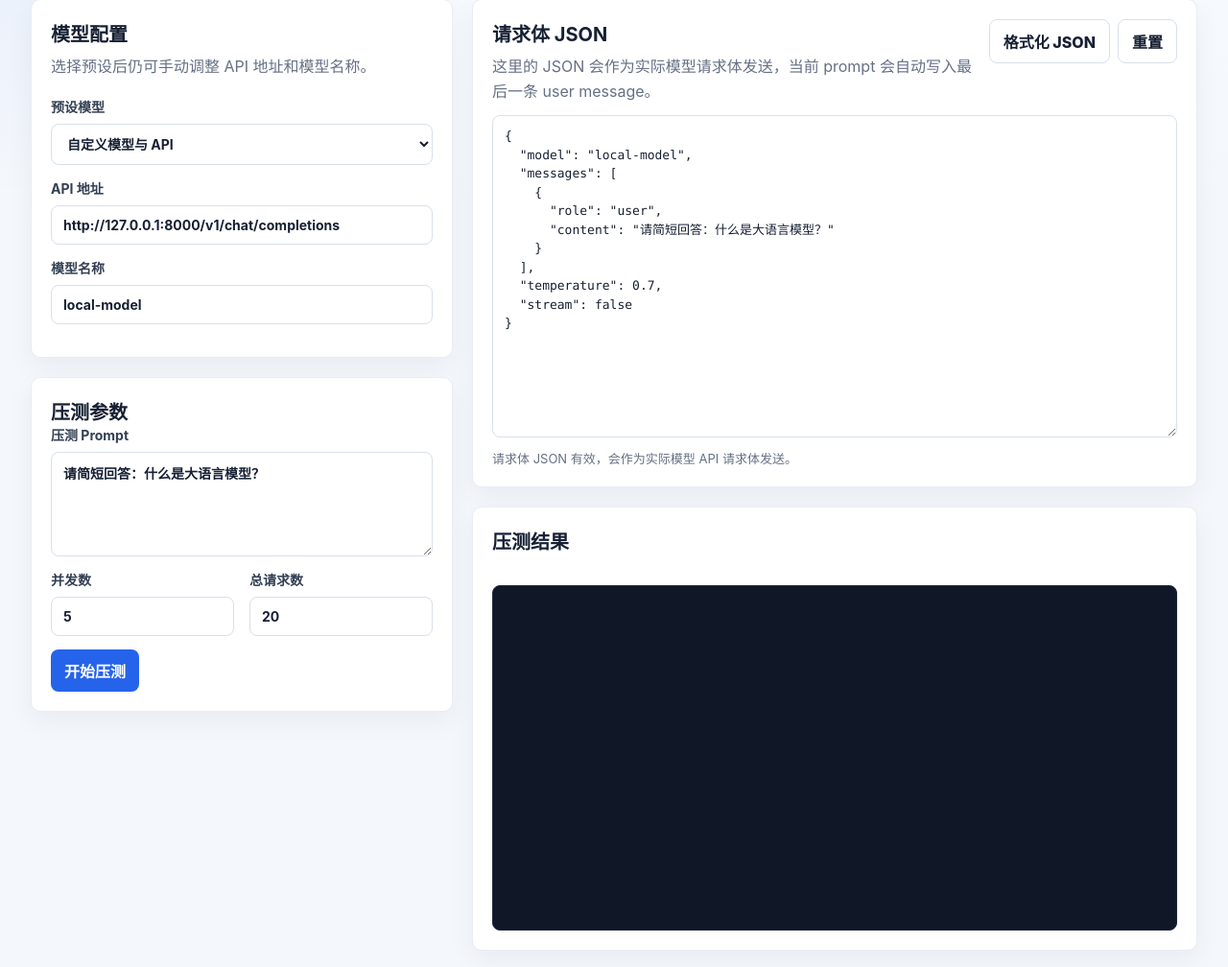
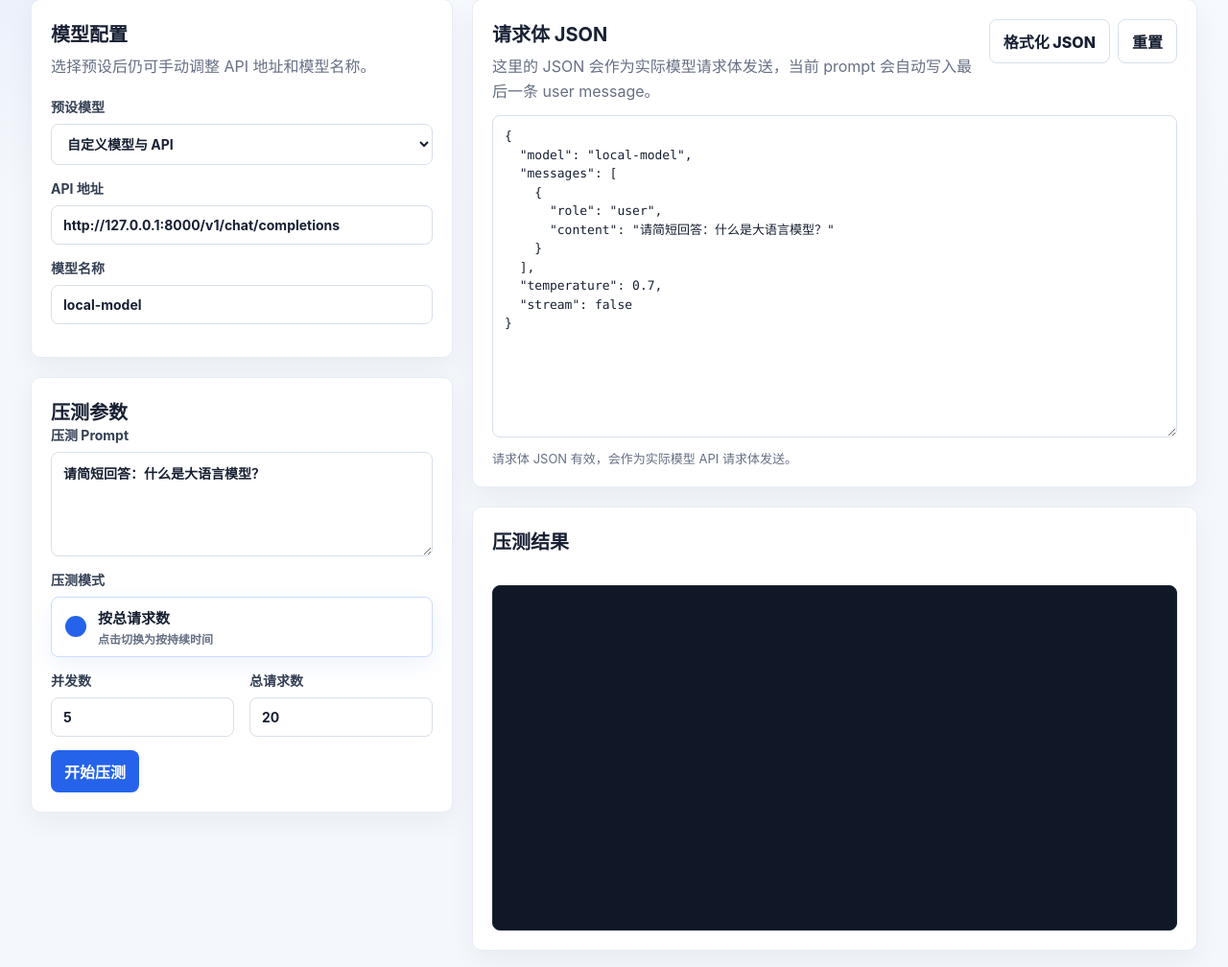
Before and after one commit to ssssssplus/modelBatchTest, a Flask app: page /pressure in a window 1280 px wide. Shown: the part 307-1315 px from the top of the page at 96% size. Run offline with Flask 3, Linux system fonts and the light colour scheme.

Commit message:
增加按总请求数和按持续时间两种压测模式

```diff
--- a/app/routes.py
+++ b/app/routes.py
@@ -194,16 +194,25 @@ def export_batch_results():
 def pressure_test():
     payload = request.get_json(silent=True) or {}
     prompt = (payload.get("prompt") or "Hello, please respond briefly.").strip()
+    mode = payload.get("pressure_mode") or "requests"
+    if mode not in {"requests", "duration"}:
+        return jsonify({"error": "pressure_mode must be requests or duration"}), 400
+
     try:
         concurrency = _positive_int_from_request(payload, "concurrency", 5)
-        total_requests = _positive_int_from_request(payload, "total_requests", 20)
+        total_requests = _positive_int_from_request(payload, "total_requests", 20) if mode == "requests" else None
+        duration_seconds = _positive_int_from_request(payload, "duration_seconds", 60) if mode == "duration" else None
     except ValueError as exc:
         return jsonify({"error": str(exc)}), 400
 
-    if concurrency < 1 or total_requests < 1:
-        return jsonify({"error": "concurrency and total_requests must be positive"}), 400
-    if concurrency > 100 or total_requests > 5000:
-        return jsonify({"error": "concurrency <= 100 and total_requests <= 5000"}), 400
+    if concurrency < 1:
+        return jsonify({"error": "concurrency must be positive"}), 400
+    if concurrency > 100:
+        return jsonify({"error": "concurrency <= 100"}), 400
+    if mode == "requests" and (total_requests < 1 or total_requests > 5000):
+        return jsonify({"error": "total_requests must be between 1 and 5000"}), 400
+    if mode == "duration" and (duration_seconds < 1 or duration_seconds > 3600):
+        return jsonify({"error": "duration_seconds must be between 1 and 3600"}), 400
 
     client = _client_from_request(payload)
     try:
@@ -216,6 +225,7 @@ def pressure_test():
         prompt=prompt,
         concurrency=concurrency,
         total_requests=total_requests,
+        duration_seconds=duration_seconds,
         request_body=request_body,
     )
     return jsonify(summary)
--- a/app/static/css/styles.css
+++ b/app/static/css/styles.css
@@ -346,6 +351,71 @@ textarea {
   gap: 16px;
 }
 
+.mode-field {
+  margin-bottom: 14px;
+}
+
+.field-label {
+  display: block;
+  margin-bottom: 8px;
+  color: #344054;
+  font-size: 14px;
+  font-weight: 700;
+}
+
+.mode-toggle {
+  position: relative;
+  display: flex;
+  width: 100%;
+  min-height: 52px;
+  flex-direction: column;
+  align-items: flex-start;
+  gap: 3px;
+  padding: 10px 14px 10px 48px;
+  overflow: hidden;
+  border: 1px solid #cddcff;
+  color: var(--text);
+  background: #ffffff;
+  box-shadow: 0 8px 22px rgba(37, 99, 235, 0.08);
+  transition: border-color 180ms ease, box-shadow 180ms ease, transform 180ms ease, background 180ms ease;
+}
+
+.mode-toggle::before {
+  content: "";
+  position: absolute;
+  left: 14px;
+  top: 50%;
+  width: 22px;
+  height: 22px;
+  border-radius: 999px;
+  background: var(--primary);
+  transform: translateY(-50%);
+  transition: transform 220ms ease, background 180ms ease;
+}
+
+.mode-toggle[data-mode="duration"]::before {
+  background: #14b8a6;
+  transform: translateY(-50%) scale(0.82);
+}
+
+.mode-toggle:hover {
+  border-color: #8fb0ff;
+  background: #f8fbff;
+  box-shadow: 0 12px 28px rgba(37, 99, 235, 0.12);
+  transform: translateY(-1px);
+}
+
+.mode-toggle-current {
+  font-size: 15px;
+  font-weight: 800;
+}
+
+.mode-toggle-next {
+  color: var(--muted);
+  font-size: 12px;
+  font-weight: 600;
+}
+
 .upload-box {
   display: grid;
   gap: 14px;
--- a/app/static/js/app.js
+++ b/app/static/js/app.js
@@ -1,5 +1,6 @@
 let currentDatasetName = null;
 let lastBatchResults = [];
+let pressureProgressTimer = null;
 
 const $ = (selector) => document.querySelector(selector);
 const STORAGE_KEY = "modelBatchTestState";
@@ -34,6 +35,7 @@ bindIfPresent("#singlePrompt", "input", () => {
 bindIfPresent("#pressurePrompt", "input", () => {
   syncRequestBody();
 });
+bindIfPresent("#pressureModeToggle", "click", togglePressureMode);
 bindIfPresent("#requestBody", "input", () => {
   validateRequestBody();
 });
@@ -273,26 +275,45 @@ bindIfPresent("#exportBatch", "click", async () => {
 
 bindIfPresent("#runPressure", "click", async () => {
   const button = $("#runPressure");
+  let progressStarted = false;
   setBusy(button, true, "压测中...");
   $("#pressureCards").innerHTML = "";
   $("#pressureResult").textContent = "";
 
   try {
+    const pressureMode = $("#pressureMode")?.value || "requests";
     const concurrency = Number($("#concurrency").value);
-    const totalRequests = Number($("#totalRequests").value);
-    if (!Number.isInteger(concurrency) || !Number.isInteger(totalRequests) || concurrency < 1 || totalRequests < 1) {
-      throw new Error("并发数和总请求数必须是大于 0 的整数");
+    const totalRequests = Number($("#totalRequests")?.value);
+    const durationSeconds = Number($("#durationSeconds")?.value);
+    if (!Number.isInteger(concurrency) || concurrency < 1) {
+      throw new Error("并发数必须是大于 0 的整数");
+    }
+    if (pressureMode === "requests" && (!Number.isInteger(totalRequests) || totalRequests < 1)) {
+      throw new Error("总请求数必须是大于 0 的整数");
+    }
+    if (pressureMode === "duration" && (!Number.isInteger(durationSeconds) || durationSeconds < 1)) {
+      throw new Error("持续时间必须是大于 0 的整数秒");
     }
 
-    const data = await postJson("/api/pressure-test", {
+    const requestPayload = {
       ...modelConfig(),
       prompt: $("#pressurePrompt").value,
+      pressure_mode: pressureMode,
       concurrency,
       total_requests: totalRequests,
-    });
+      duration_seconds: durationSeconds,
+    };
+
+    startPressureProgress({ mode: pressureMode, totalRequests, durationSeconds, concurrency });
+    progressStarted = true;
+    const data = await postJson("/api/pressure-test", requestPayload);
+    completePressureProgress(data);
     renderPressureCards(data);
     showJson($("#pressureResult"), data);
   } catch (error) {
+    if (progressStarted) {
+      failPressureProgress(error.message);
+    }
     showJson($("#pressureResult"), { error: error.message });
   } finally {
     setBusy(button, false);
@@ -353,6 +374,76 @@ function renderPressureCards(data) {
     .join("");
 }
 
+function startPressureProgress({ mode, totalRequests, durationSeconds, concurrency }) {
+  stopPressureProgressTimer();
+  const progress = $("#pressureProgress");
+  if (!progress) {
+    return;
+  }
+
+  const fill = $("#pressureProgressFill");
+  const title = $("#pressureProgressTitle");
+  const percent = $("#pressureProgressPercent");
+  const detail = $("#pressureProgressDetail");
+  const startedAt = Date.now();
+  let displayedPercent = 5;
+  const targetText = mode === "duration" ? `持续 ${durationSeconds}s` : `总请求 ${totalRequests}`;
+
+  progress.classList.remove("hidden", "progress-error", "progress-done");
+  fill.style.width = `${displayedPercent}%`;
+  title.textContent = "压测请求已提交";
+  percent.textContent = `${displayedPercent}%`;
+  detail.textContent = `并发 ${concurrency}，${targetText}，正在等待模型服务返回。`;
+
+  pressureProgressTimer = window.setInterval(() => {
+    const elapsedSeconds = Math.max(1, Math.round((Date.now() - startedAt) / 1000));
+    if (mode === "duration") {
+      displayedPercent = Math.min(95, Math.max(5, (elapsedSeconds / durationSeconds) * 95));
+    } else {
+      displayedPercent = Math.min(92, displayedPercent + Math.max(1, (92 - displayedPercent) * 0.08));
+    }
+    const rounded = Math.round(displayedPercent);
+    fill.style.width = `${rounded}%`;
+    title.textContent = `压测运行中，已用时 ${elapsedSeconds}s`;
+    percent.textContent = `${rounded}%`;
+    detail.textContent = `并发 ${concurrency}，${targetText}。结果会在后端完成后展示。`;
+  }, 700);
+}
+
+function completePressureProgress(data) {
+  stopPressureProgressTimer();
+  const progress = $("#pressureProgress");
+  if (!progress) {
+    return;
+  }
+
+  progress.classList.add("progress-done");
+  $("#pressureProgressFill").style.width = "100%";
+  $("#pressureProgressTitle").textContent = "压测完成";
+  $("#pressureProgressPercent").textContent = "100%";
+  $("#pressureProgressDetail").textContent = `成功 ${data.ok}，失败 ${data.failed}，耗时 ${data.duration_seconds}s。`;
+}
+
+function failPressureProgress(message) {
+  stopPressureProgressTimer();
+  const progress = $("#pressureProgress");
+  if (!progress) {
+    return;
+  }
+
+  progress.classList.add("progress-error");
+  $("#pressureProgressTitle").textContent = "压测失败";
+  $("#pressureProgressPercent").textContent = "--";
+  $("#pressureProgressDetail").textContent = message;
+}
+
+function stopPressureProgressTimer() {
+  if (pressureProgressTimer) {
+    window.clearInterval(pressureProgressTimer);
+    pressureProgressTimer = null;
+  }
+}
+
 function escapeHtml(value) {
   return String(value ?? "")
     .replaceAll("&", "&amp;")
@@ -378,6 +469,29 @@ function currentPromptValue() {
     return $("#pressurePrompt").value;
   }
   return "{{prompt}}";
+}
+
+function togglePressureMode() {
+  const modeInput = $("#pressureMode");
+  if (!modeInput) {
+    return;
+  }
+  modeInput.value = modeInput.value === "duration" ? "requests" : "duration";
+  syncPressureModeFields();
+}
+
+function syncPressureModeFields() {
+  const mode = $("#pressureMode")?.value || "requests";
+  const isDuration = mode === "duration";
+  $("#totalRequestsField")?.classList.toggle("hidden", isDuration);
+  $("#durationSecondsField")?.classList.toggle("hidden", !isDuration);
+
+  const toggle = $("#pressureModeToggle");
+  if (toggle) {
+    toggle.dataset.mode = mode;
+    toggle.querySelector(".mode-toggle-current").textContent = isDuration ? "按持续时间" : "按总请求数";
+    toggle.querySelector(".mode-toggle-next").textContent = isDuration ? "点击切换为按总请求数" : "点击切换为按持续时间";
+  }
 }
 
 function bindIfPresent(selector, eventName, handler) {
@@ -417,8 +531,10 @@ function saveState(extra = {}) {
   writeCurrentValue(state, "requestBody", "#requestBody");
   writeCurrentValue(state, "singlePrompt", "#singlePrompt");
   writeCurrentValue(state, "pressurePrompt", "#pressurePrompt");
+  writeCurrentValue(state, "pressureMode", "#pressureMode");
   writeCurrentValue(state, "concurrency", "#concurrency");
   writeCurrentValue(state, "totalRequests", "#totalRequests");
+  writeCurrentValue(state, "durationSeconds", "#durationSeconds");
   writeCurrentText(state, "datasetInfo", "#datasetInfo");
   if (currentDatasetName) {
     state.currentDatasetName = currentDatasetName;
@@ -455,8 +571,10 @@ function restoreState() {
   setValueIfPresent("#modelPreset", state.modelPreset);
   setValueIfPresent("#singlePrompt", state.singlePrompt);
   setValueIfPresent("#pressurePrompt", state.pressurePrompt);
+  setValueIfPresent("#pressureMode", state.pressureMode);
   setValueIfPresent("#concurrency", state.concurrency);
   setValueIfPresent("#totalRequests", state.totalRequests);
+  setValueIfPresent("#durationSeconds", state.durationSeconds);
   setValueIfPresent("#requestBody", state.requestBody);
 
   currentDatasetName = state.currentDatasetName || null;
@@ -478,6 +596,7 @@ function setValueIfPresent(selector, value) {
 }
 
 restoreState();
+syncPressureModeFields();
 
 if ($("#requestBody") && !$("#requestBody").value.trim()) {
   renderRequestBody(buildDefaultRequestBody());
--- a/app/templates/pressure.html
+++ b/app/templates/pressure.html
@@ -18,17 +18,39 @@
           压测 Prompt
           <textarea id="pressurePrompt" rows="5">请简短回答：什么是大语言模型？</textarea>
         </label>
+        <div class="mode-field">
+          <span class="field-label">压测模式</span>
+          <input id="pressureMode" type="hidden" value="requests">
+          <button id="pressureModeToggle" type="button" class="mode-toggle" data-mode="requests">
+            <span class="mode-toggle-current">按总请求数</span>
+            <span class="mode-toggle-next">点击切换为按持续时间</span>
+          </button>
+        </div>
         <div class="grid-two">
           <label>
             并发数
             <input id="concurrency" type="number" min="1" max="100" value="5">
           </label>
-          <label>
+          <label id="totalRequestsField">
             总请求数
             <input id="totalRequests" type="number" min="1" max="5000" value="20">
           </label>
+          <label id="durationSecondsField" class="hidden">
+            持续时间（秒）
+            <input id="durationSeconds" type="number" min="1" max="3600" value="60">
+          </label>
         </div>
         <button id="runPressure">开始压测</button>
+        <div id="pressureProgress" class="progress-card hidden" aria-live="polite">
+          <div class="progress-header">
+            <strong id="pressureProgressTitle">等待开始</strong>
+            <span id="pressureProgressPercent">0%</span>
+          </div>
+          <div class="progress-track">
+            <div id="pressureProgressFill" class="progress-fill"></div>
+          </div>
+          <div id="pressureProgressDetail" class="muted">提交压测后会显示运行状态。</div>
+        </div>
       </section>
     </div>
 
--- a/requirements.txt
+++ b/requirements.txt
@@ -2,4 +2,3 @@ Flask==3.0.3
 requests==2.32.3
 python-dotenv==1.0.1
 openpyxl==3.1.5
-xlrd==2.0.1
```
Also changed, not shown: other parts of app/static/css/styles.css (+54 -0 lines), app/services/dataset_loader.py (+8 -1 lines), app/services/pressure.py (+39 -5 lines), README.md.
